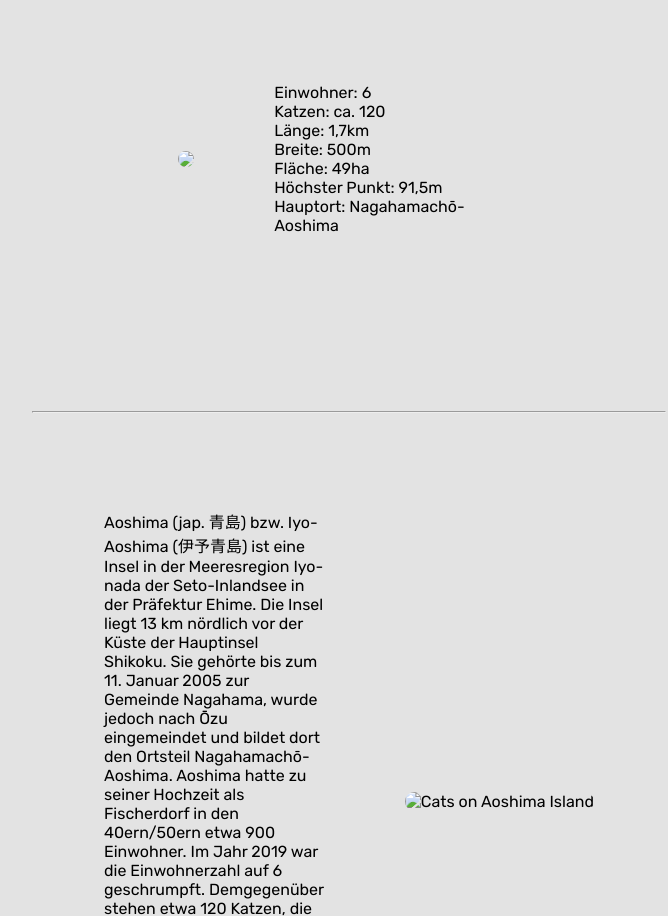
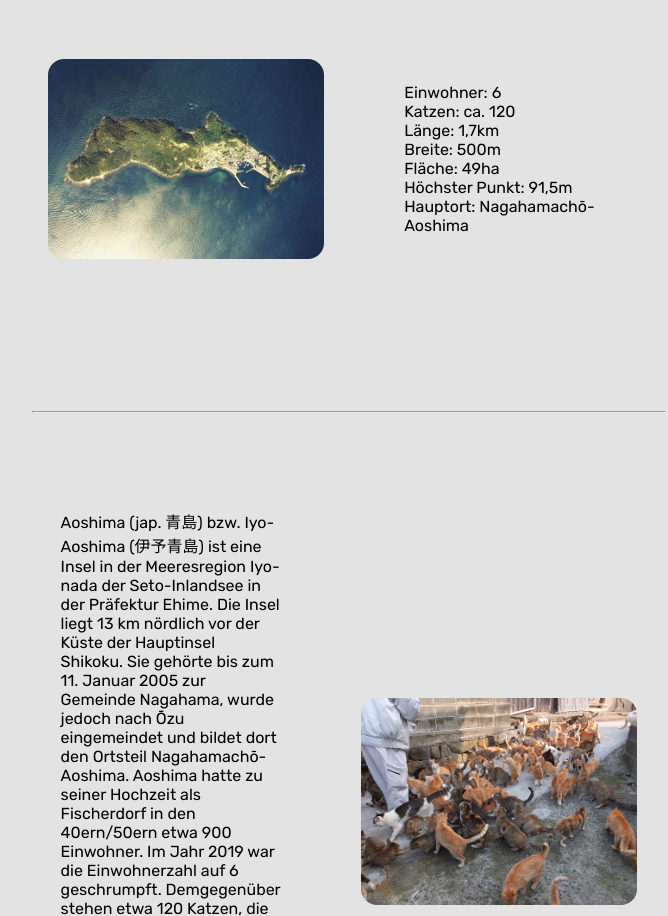
Before and after one commit to lara-2018/WebProg.github.io, a plain HTML site: page Aoshima.html in a window 1280 px wide. Shown: the part 261-1177 px from the top of the page, without its empty margins (291-959 px from the left). Drawn offline with Linux system fonts and the light colour scheme; a web font is replaced by a local one.

Commit message:
imgs islands

```diff
--- a/Aoshima.html
+++ b/Aoshima.html
@@ -36,7 +36,7 @@
         </div>
     </nav>
     <div class="BoxLayout">
-        <img class="imgislands1" src="Iyo-Aoshima_Island_Aerial_photograph.jpg">
+        <img class="imgislands1" src="bilder/Iyo-Aoshima_Island_Aerial_photograph.jpg">
         <p class="Steckbrief">
         Einwohner: 6<br>
         Katzen: ca. 120<br>
@@ -57,7 +57,7 @@
         Demgegenüber stehen etwa 120 Katzen, die ursprünglich wegen einer Mäuseplage angeschafft wurden, die sich dann jedoch mangels natürlicher Feinde vermehren konnten.
         Die Insel ist daher auch als „Insel der Katzen“ (猫(の)島, neko (no) shima) bekannt und ein beliebter Touristenort.
          </p>
-        <img class="imgislands2" src="Cats_in_aoshima_island_1.JPG" alt="Cats on Aoshima Island">
+        <img class="imgislands2" src="bilder/Cats_in_aoshima_island_1.JPG" alt="Cats on Aoshima Island">
     </div>
     <footer>
          <a href="Impressum.html">Impressum</a> &nbsp; | &nbsp; <a href="Datenschutz.html">Datenschutz</a> &nbsp; | &nbsp; <a href="AGB.html">AGB</a>
```
